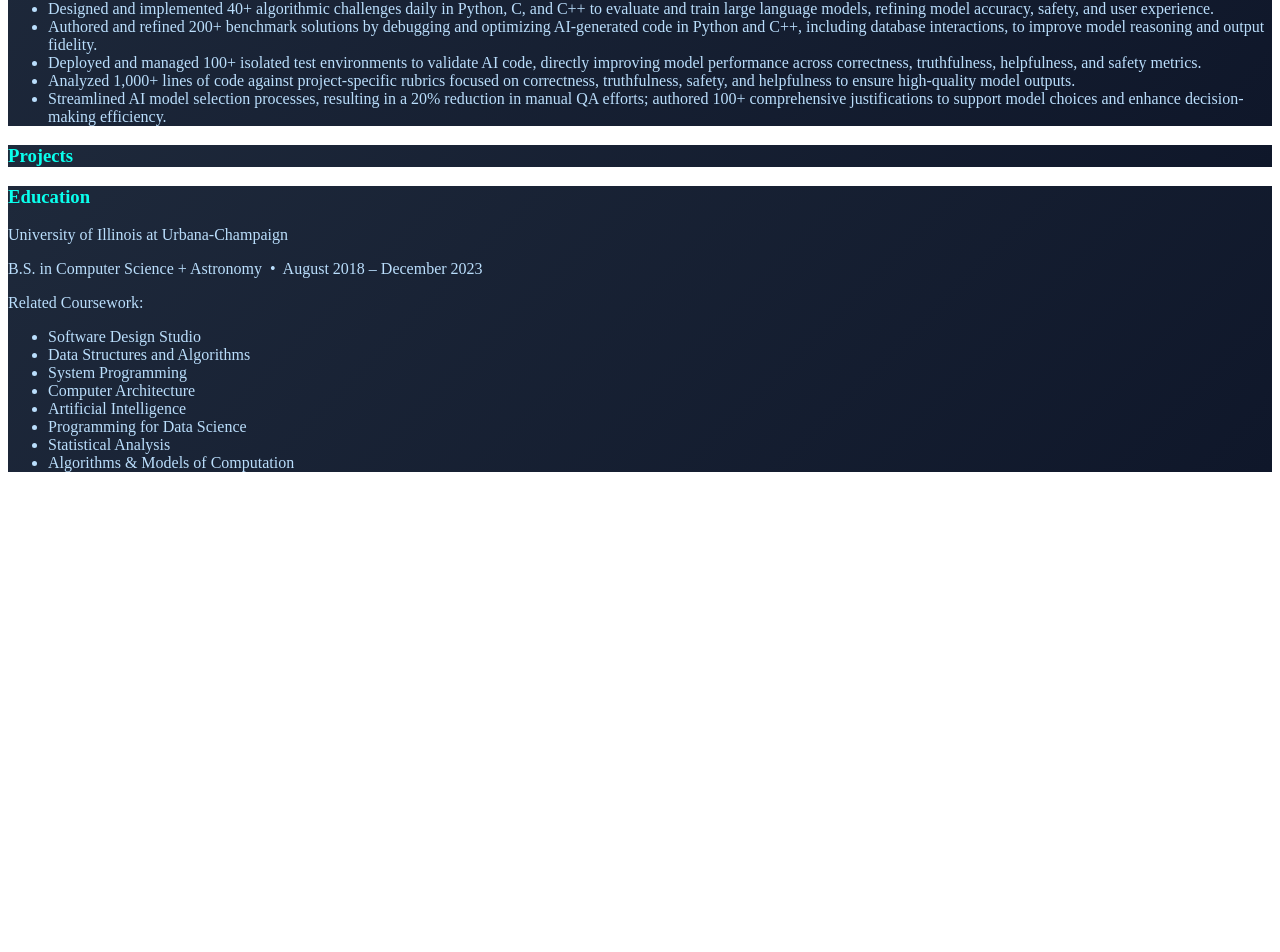
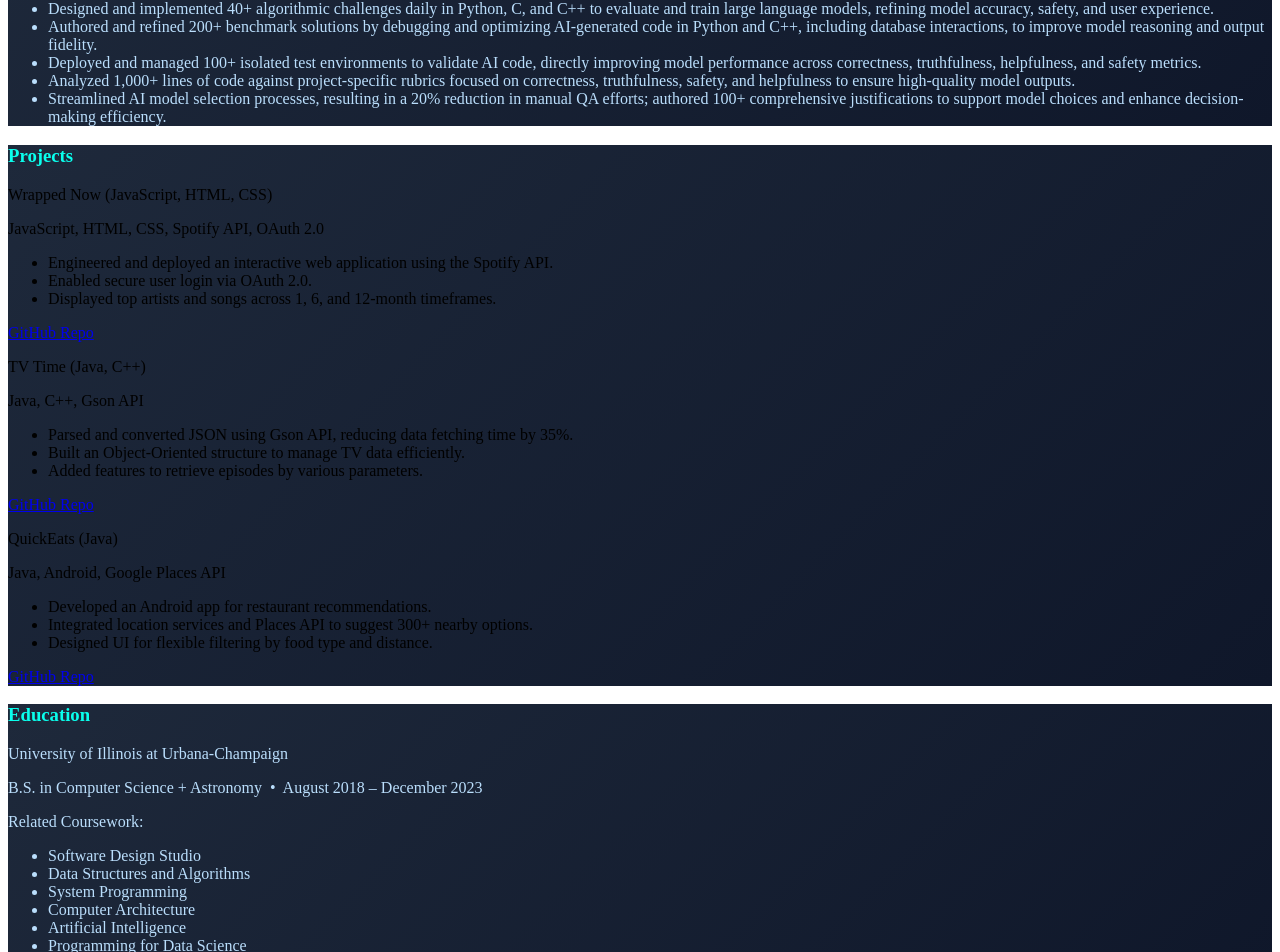
Before and after one commit to Oscocos/portfolio, a Next.js app: page / in a window 1280 px wide. Shown: the part 3756-4708 px from the top of the page. Before the commit the page ends 4244 px from the top, so only its background shows below. Built offline with nearby package versions, Linux system fonts and the light colour scheme.

Commit message:
Added projects section

```diff
--- a/src/app/page.js
+++ b/src/app/page.js
@@ -4,6 +4,7 @@ import LinkedInIcon from '../components/icons/InBug-Black.svg';
 import GitHubIcon from '../components/icons/github-mark.svg';
 import AnimatedSection from "../components/AnimatedSection";
 import WorkExperience from "../components/WorkExperience";
+import Projects from "../components/ProjectsSection"
 import GmailIcon from '../components/icons/gmail-icon.svg';
 import { useEffect, useState } from "react";
 
@@ -107,32 +108,76 @@ export default function Home() {
           <AnimatedSection
             title="Projects"
             titleStyle={{ color: "#0AFFED"}}
-          />
-
-          <AnimatedSection
-            title="Education"
-            titleStyle={{ color: "#0AFFED"}}
           >
             <div
-            className="bg-[#000000]/99  border rounded-md p-6 shadow-md max-w-3xl mx-auto text-slate-300"
-            style={{color: "#BADEFC", borderColor: "#0AFFED"}}
+              className="bg-[#000000] border rounded-md p-6 shadow-md max-w-3xl mx-auto"
+              style={{ borderColor: "#0AFFED" }}
             >
+              <Projects
+                projects={[
+                  {
+                    title: 'Wrapped Now (JavaScript, HTML, CSS)',
+                    stack: 'JavaScript, HTML, CSS, Spotify API, OAuth 2.0',
+                    description: [
+                      'Engineered and deployed an interactive web application using the Spotify API.',
+                      'Enabled secure user login via OAuth 2.0.',
+                      'Displayed top artists and songs across 1, 6, and 12-month timeframes.',
+                    ],
+                    github: 'https://github.com/yourusername/wrapped-now',
+                  },
+                  {
+                    title: 'TV Time (Java, C++)',
+                    stack: 'Java, C++, Gson API',
+                    description: [
+                      'Parsed and converted JSON using Gson API, reducing data fetching time by 35%.',
+                      'Built an Object-Oriented structure to manage TV data efficiently.',
+                      'Added features to retrieve episodes by various parameters.',
+                    ],
+                    github: 'https://github.com/yourusername/tv-time',
+                  },
+                  {
+                    title: 'QuickEats (Java)',
+                    stack: 'Java, Android, Google Places API',
+                    description: [
+                      'Developed an Android app for restaurant recommendations.',
+                      'Integrated location services and Places API to suggest 300+ nearby options.',
+                      'Designed UI for flexible filtering by food type and distance.',
+                    ],
+                    github: 'https://github.com/yourusername/quick-eats',
+                  },
+                ]}
+              />
+            </div>
+          </AnimatedSection>
+
+          <AnimatedSection title="Education" titleStyle={{ color: "#0AFFED" }}>
+            <div
+              className="relative border rounded-md p-6 shadow-md max-w-3xl mx-auto"
+              style={{ borderColor: "#0AFFED", color: "#BADEFC" }}
+            >
+              <div className="absolute inset-0 bg-[#050505] rounded-md -z-10" />
               <p className="font-semibold text-purple-300 mt-2 text-glow">
                 University of Illinois at Urbana-Champaign
               </p>
-              <p className="italic text-sm text-[#EEF0F2] text-glow mt-2 mb-2">
+              <p className="italic text-sm text-[#BADEFC] text-glow mt-2 mb-2">
                 B.S. in Computer Science + Astronomy &nbsp;&bull;&nbsp; August 2018 – December 2023
               </p>
-              <p className="font-semibold mt-2 text-[#0AFFED] text-glow">Related Coursework:</p>
-              <ul className="list-disc list-inside space-y-1 list-disc list-inside space-y-2 font-semibold leading-relaxed text-[#EEF0F2] text-glow mt-2">
-                <li>Software Design Studio</li>
-                <li>Data Structures and Algorithms</li>
-                <li>System Programming</li>
-                <li>Computer Architecture</li>
-                <li>Artificial Intelligence</li>
-                <li>Programming for Data Science</li>
-                <li>Statistical Analysis</li>
-                <li>Algorithms & Models of Computation</li>
+              <p className="font-semibold mt-2 text-[#0AFFED] text-glow">
+                Related Coursework:
+              </p>
+              <ul className="list-disc list-inside space-y-2 font-bold leading-relaxed text-[#EEF0F2] mt-2 text-glow">
+                {[
+                  "Software Design Studio",
+                  "Data Structures and Algorithms",
+                  "System Programming",
+                  "Computer Architecture",
+                  "Artificial Intelligence",
+                  "Programming for Data Science",
+                  "Statistical Analysis",
+                  "Algorithms & Models of Computation"
+                ].map((course, idx) => (
+                  <li key={idx}>{course}</li>
+                ))}
               </ul>
             </div>
           </AnimatedSection>
--- /dev/null
+++ b/src/components/ProjectsSection.js
@@ -0,0 +1,27 @@
+export default function Projects({ projects }) {
+  return (
+    <div className="flex flex-col gap-12 relative">
+      {projects.map((project, i) => (
+        <div key={i} className="relative z-10">
+          <p className="font-semibold text-[#0AFFED] text-glow">{project.title}</p>
+          <p className="italic text-sm text-[#EEF0F2] text-glow mb-1">{project.stack}</p>
+          <ul className="list-disc list-inside space-y-2 text-sm font-semibold leading-relaxed text-[#EEF0F2] mt-2 text-glow">
+            {project.description.map((line, idx) => (
+              <li key={idx}>{line}</li>
+            ))}
+          </ul>
+          {project.github && (
+            <a
+              href={project.github}
+              target="_blank"
+              rel="noopener noreferrer"
+              className="text-[#BADEFC] underline mt-2 inline-block text-sm hover:text-[#0AFFED] transition"
+            >
+              GitHub Repo
+            </a>
+          )}
+        </div>
+      ))}
+    </div>
+  );
+}
```
